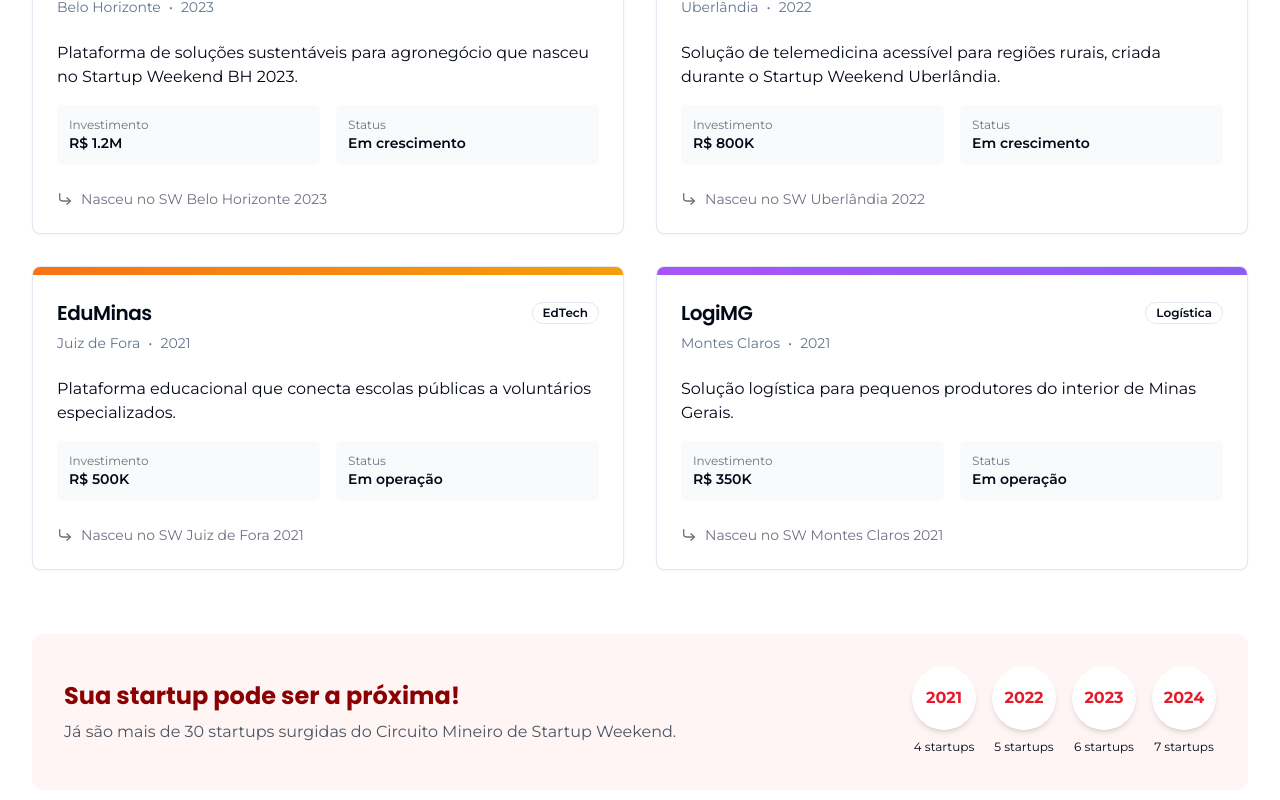
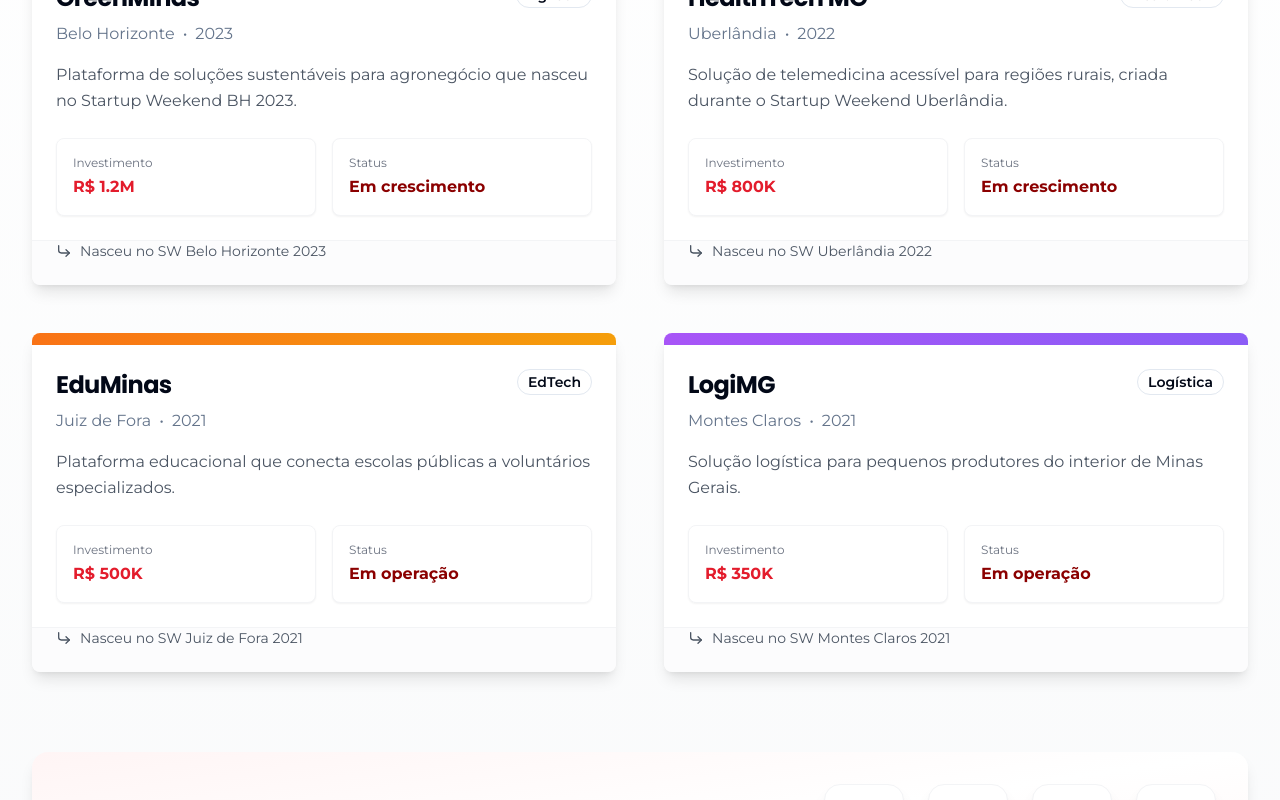
Before and after one commit to SWMinasGerais/swmg-frontend, a React (Vite) app: page / in a window 1280 px wide. Shown: the part 1960-2760 px from the top of the page. Built offline with nearby package versions, Linux system fonts and the light colour scheme.

Commit message:
Refactor: Improve card and layout design
Improve the visual design of cards and overall layout.

```diff
--- a/src/components/StartupsSection.tsx
+++ b/src/components/StartupsSection.tsx
@@ -52,9 +52,9 @@ const startups = [
 
 const StartupsSection: React.FC = () => {
   return (
-    <section id="startups" className="section-padding">
+    <section id="startups" className="section-padding bg-gradient-to-b from-white to-gray-50">
       <div className="container-custom">
-        <div className="text-center mb-12">
+        <div className="text-center mb-16">
           <Badge className="bg-swmg-light text-swmg-primary hover:bg-swmg-light mb-4">Casos de Sucesso</Badge>
           <h2 className="text-3xl md:text-4xl font-bold text-swmg-dark mb-4">Startups nascidas no Startup Weekend</h2>
           <p className="text-gray-600 max-w-2xl mx-auto">
@@ -62,62 +62,70 @@ const StartupsSection: React.FC = () => {
           </p>
         </div>
 
-        <div className="grid grid-cols-1 md:grid-cols-2 gap-8">
+        <div className="grid grid-cols-1 md:grid-cols-2 gap-8 lg:gap-12">
           {startups.map(startup => (
-            <Card key={startup.id} className="overflow-hidden transition-all duration-300 hover:shadow-lg animate-slide-up">
-              <div className={`h-2 bg-gradient-to-r ${startup.color}`}></div>
-              <CardHeader>
-                <div className="flex justify-between items-center">
-                  <CardTitle className="text-xl">{startup.name}</CardTitle>
-                  <Badge variant="outline">{startup.category}</Badge>
+            <Card key={startup.id} className="group overflow-hidden transition-all duration-300 hover:shadow-xl animate-slide-up border-0 shadow-lg hover:-translate-y-1">
+              <div className={`h-3 bg-gradient-to-r ${startup.color}`}></div>
+              <CardHeader className="relative pb-4">
+                <div className="flex justify-between items-start">
+                  <div>
+                    <CardTitle className="text-2xl font-bold mb-2">{startup.name}</CardTitle>
+                    <CardDescription className="flex items-center space-x-2 text-base">
+                      <span>{startup.city}</span>
+                      <span>•</span>
+                      <span>{startup.year}</span>
+                    </CardDescription>
+                  </div>
+                  <Badge variant="outline" className="text-sm transform group-hover:scale-105 transition-transform">
+                    {startup.category}
+                  </Badge>
                 </div>
-                <CardDescription className="flex items-center space-x-2">
-                  <span>{startup.city}</span>
-                  <span>•</span>
-                  <span>{startup.year}</span>
-                </CardDescription>
               </CardHeader>
+
               <CardContent>
-                <p className="mb-4">{startup.description}</p>
-                <div className="grid grid-cols-2 gap-4 text-sm">
-                  <div className="bg-gray-50 p-3 rounded-md">
-                    <p className="text-gray-500 text-xs">Investimento</p>
-                    <p className="font-semibold">{startup.funding}</p>
+                <p className="mb-6 text-gray-600 leading-relaxed">{startup.description}</p>
+                <div className="grid grid-cols-2 gap-4">
+                  <div className="bg-white p-4 rounded-lg shadow-sm border border-gray-100 transform transition-all duration-300 hover:shadow-md">
+                    <p className="text-gray-500 text-xs mb-1">Investimento</p>
+                    <p className="font-bold text-swmg-primary">{startup.funding}</p>
                   </div>
-                  <div className="bg-gray-50 p-3 rounded-md">
-                    <p className="text-gray-500 text-xs">Status</p>
-                    <p className="font-semibold">{startup.status}</p>
+                  <div className="bg-white p-4 rounded-lg shadow-sm border border-gray-100 transform transition-all duration-300 hover:shadow-md">
+                    <p className="text-gray-500 text-xs mb-1">Status</p>
+                    <p className="font-bold text-swmg-dark">{startup.status}</p>
                   </div>
                 </div>
               </CardContent>
-              <CardFooter className="text-sm text-gray-500">
-                <div className="flex items-center">
+
+              <CardFooter className="bg-gray-50/50 border-t border-gray-100">
+                <div className="flex items-center text-sm text-gray-600">
                   <svg xmlns="http://www.w3.org/2000/svg" width="16" height="16" viewBox="0 0 24 24" fill="none" stroke="currentColor" strokeWidth="2" strokeLinecap="round" strokeLinejoin="round" className="mr-2">
                     <polyline points="15 10 20 15 15 20"/>
                     <path d="M4 4v7a4 4 0 0 0 4 4h12"/>
                   </svg>
-                  <span>Nasceu no SW {startup.city} {startup.year}</span>
+                  <span className="group-hover:text-swmg-primary transition-colors">
+                    Nasceu no SW {startup.city} {startup.year}
+                  </span>
                 </div>
               </CardFooter>
             </Card>
           ))}
         </div>
 
-        <div className="mt-16 bg-swmg-light p-8 rounded-xl">
-          <div className="flex flex-col md:flex-row items-center justify-between">
-            <div className="mb-6 md:mb-0">
-              <h3 className="text-xl md:text-2xl font-bold text-swmg-dark mb-2">Sua startup pode ser a próxima!</h3>
-              <p className="text-gray-600">
+        <div className="mt-20 bg-gradient-to-br from-swmg-light via-white to-swmg-light p-8 rounded-2xl shadow-lg">
+          <div className="flex flex-col md:flex-row items-center justify-between gap-8">
+            <div className="text-left">
+              <h3 className="text-2xl md:text-3xl font-bold text-swmg-dark mb-3">Sua startup pode ser a próxima!</h3>
+              <p className="text-gray-600 text-lg">
                 Já são mais de 30 startups surgidas do Circuito Mineiro de Startup Weekend.
               </p>
             </div>
-            <div className="flex space-x-4">
+            <div className="flex gap-6">
               {["2021", "2022", "2023", "2024"].map(year => (
-                <div key={year} className="text-center">
-                  <div className="w-16 h-16 rounded-full bg-white shadow-md flex items-center justify-center mb-1">
-                    <span className="text-swmg-primary font-bold">{year}</span>
+                <div key={year} className="text-center transform transition-all duration-300 hover:scale-105">
+                  <div className="w-20 h-20 rounded-2xl bg-white shadow-lg flex items-center justify-center mb-2 border border-gray-100">
+                    <span className="text-swmg-primary font-bold text-xl">{year}</span>
                   </div>
-                  <span className="text-xs">{parseInt(year) - 2017} startups</span>
+                  <span className="text-sm font-medium text-gray-600">{parseInt(year) - 2017} startups</span>
                 </div>
               ))}
             </div>
```
